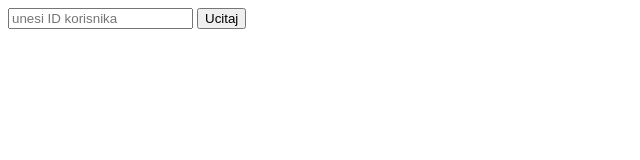
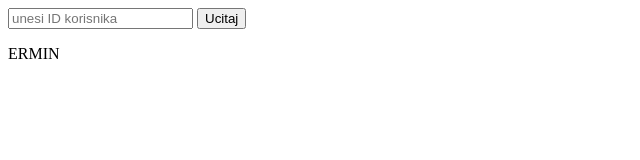
Before and after one commit to ErminMuslic5/Sana-Projekat, a plain HTML site: page index.html in a window 1280 px wide. Shown: the full height of the page, 0-640 px from the left. Drawn offline with Linux system fonts and the light colour scheme.

Commit message:
PROMJENA
26.02.2024

```diff
--- a/index.html
+++ b/index.html
@@ -13,6 +13,8 @@
 
     </div>
 
+    <p>ERMIN</p>
+
 <SCript src="script.js"></SCript>
 </body>
 </html>
```
